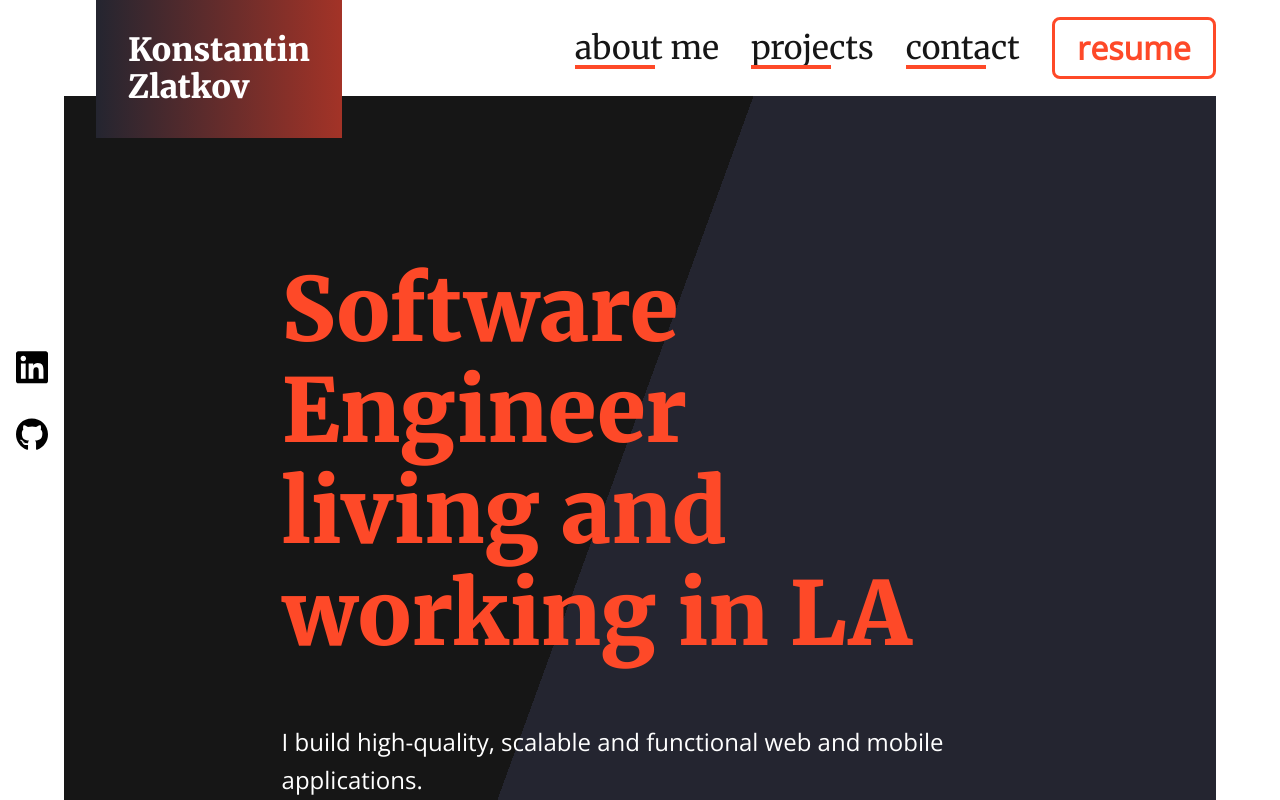
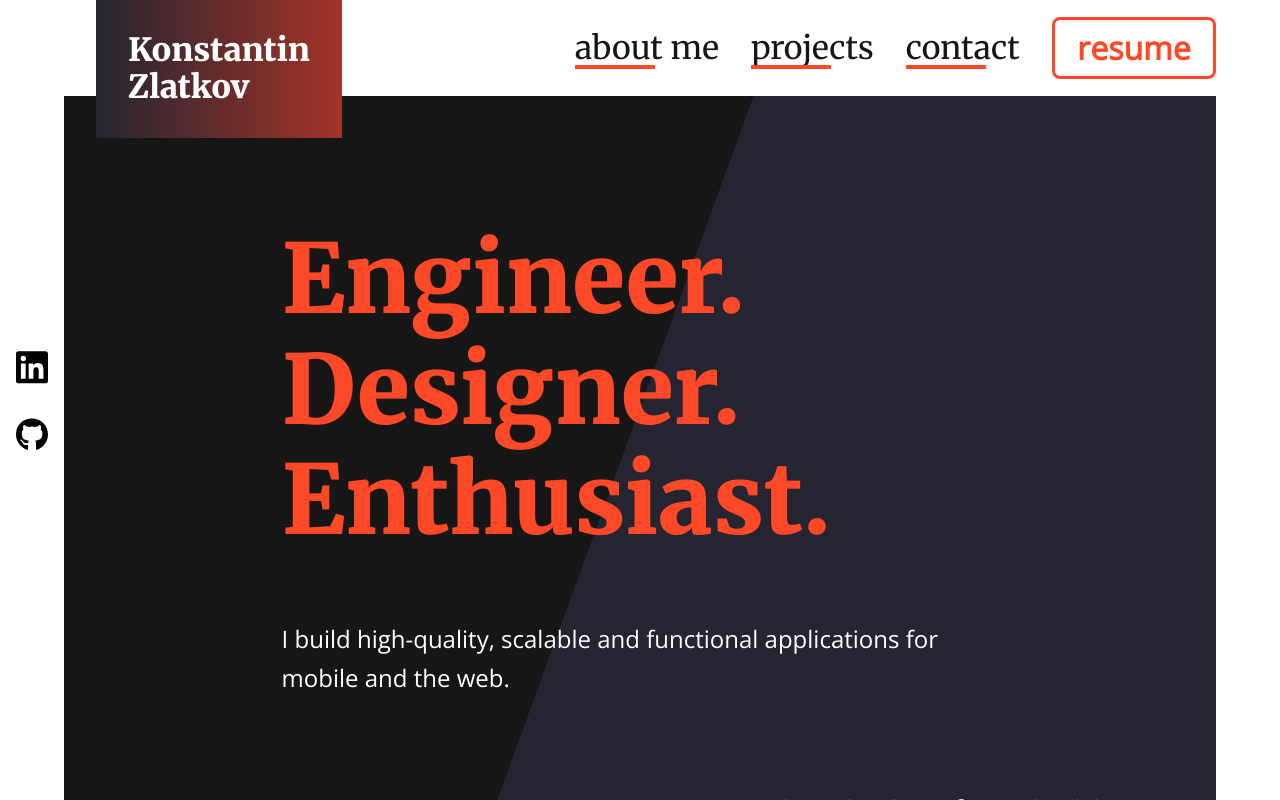
Before and after one commit to zlatkovtv/konstantin-zlatkov-portfolio, a React (Create React App) app: page / in a window 1280 px wide. Shown: the top 800 px of the page. Built offline with nearby package versions, Linux system fonts and the light colour scheme; no server answers.

Commit message:
Changed text size

```diff
--- a/src/components/Home/Home.jsx
+++ b/src/components/Home/Home.jsx
@@ -6,11 +6,12 @@ const Home = (props) => {
         <div className="fullscreen" id="home">
             <div id="home-content">
                 <h1 id="main-title">
-                    Software Engineer <br />
-                    living and working in LA
+                    Engineer. <br />
+                    Designer. <br />
+                    Enthusiast. <br />
                 </h1>
                 <p>
-                    I build high-quality, scalable and functional web and mobile applications.
+                    I build high-quality, scalable and functional applications for mobile and the web.
                 </p>
             </div>
 
--- a/src/components/Home/Home.scss
+++ b/src/components/Home/Home.scss
@@ -5,12 +5,12 @@
 }
 
 #home-content {
-    padding: 25vh 12vw;
+    padding: 20vh 12vw;
 }
 
 @media screen and (min-width: $media-breakpoint-xs) and (max-width: $media-breakpoint) {
     #home-content {
-        padding: 25vh 6vw;
+        padding: 20vh 6vw;
     }
 
     #home {
@@ -24,7 +24,7 @@
     }
 
     #home-content {
-        padding: 25vh 0;
+        padding: 20vh 0;
     }
 }
 
--- a/src/index.scss
+++ b/src/index.scss
@@ -55,7 +55,7 @@ body {
 
 h1 {
   font-family: $font-title;
-  font-size: 5.5em;
+  font-size: 6em;
   font-weight: 900;
   color: $color-accent-bright;
 }
@@ -107,4 +107,8 @@ main {
   main {
     margin: 0 2em;
   }
+
+  h1 {
+    font-size: 5em;
+  }
 }
```
